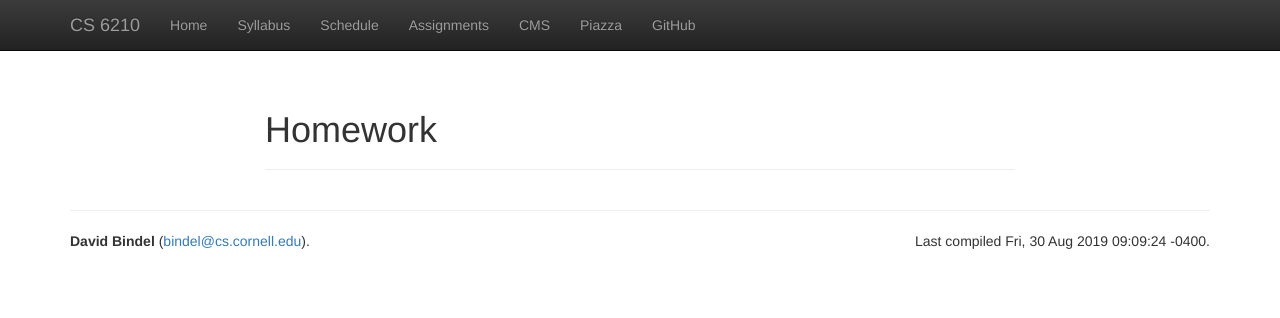
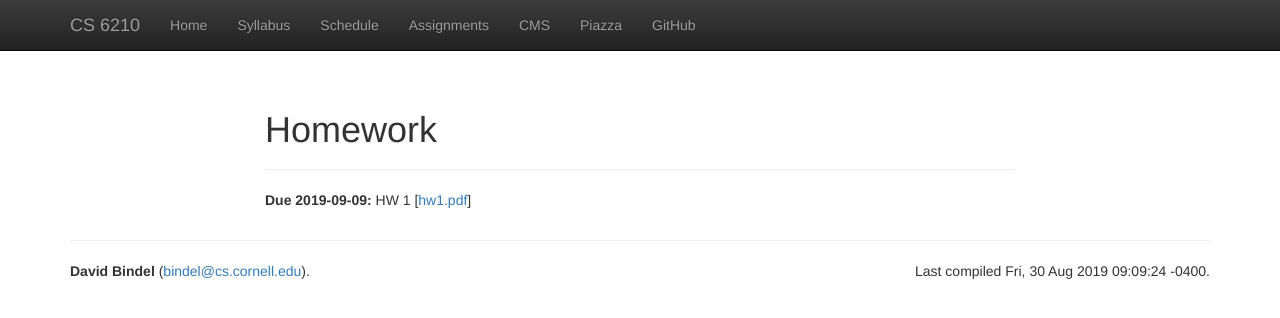
Before and after one commit to dbindel/cs6210-f19, a Jekyll site: the page built from web/homework.html, in a window 1280 px wide. Shown: the top 318 px of the page. Built offline with Jekyll 4.4.1, drawn with Linux system fonts in a browser that asks for light colours; nearby versions of some CDN libraries.

Commit message:
Added HW1.

```diff
--- a/web/_data/hw.yml
+++ b/web/_data/hw.yml
@@ -0,0 +1,5 @@
+-
+  due: 2019-09-09
+  text: HW 1
+  files:
+   - hw1.pdf
--- a/web/_data/navpages.yml
+++ b/web/_data/navpages.yml
@@ -4,5 +4,5 @@
   name: Syllabus
 - link: schedule
   name: Schedule
-- link: assignments
+- link: homework
   name: Assignments
```
Also changed, not shown: 2 other files.
